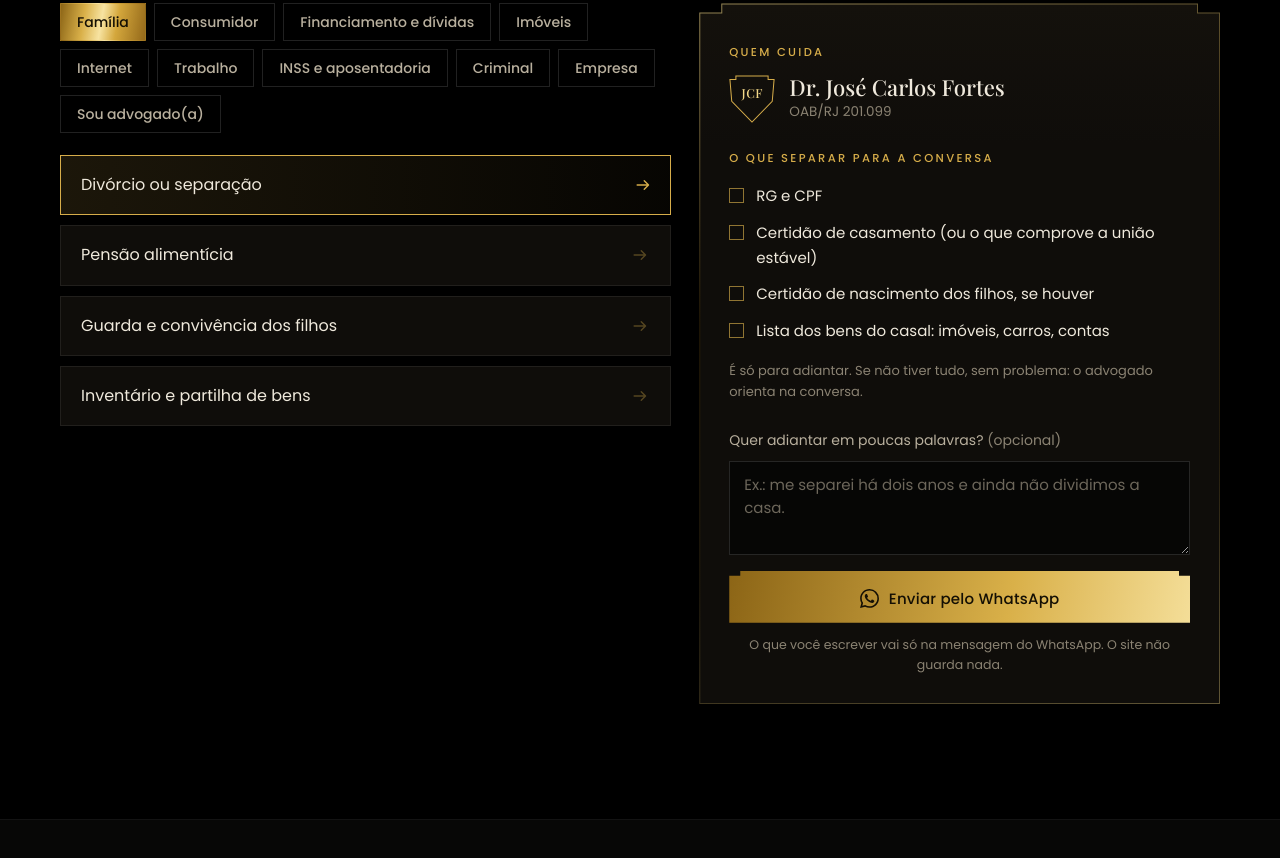
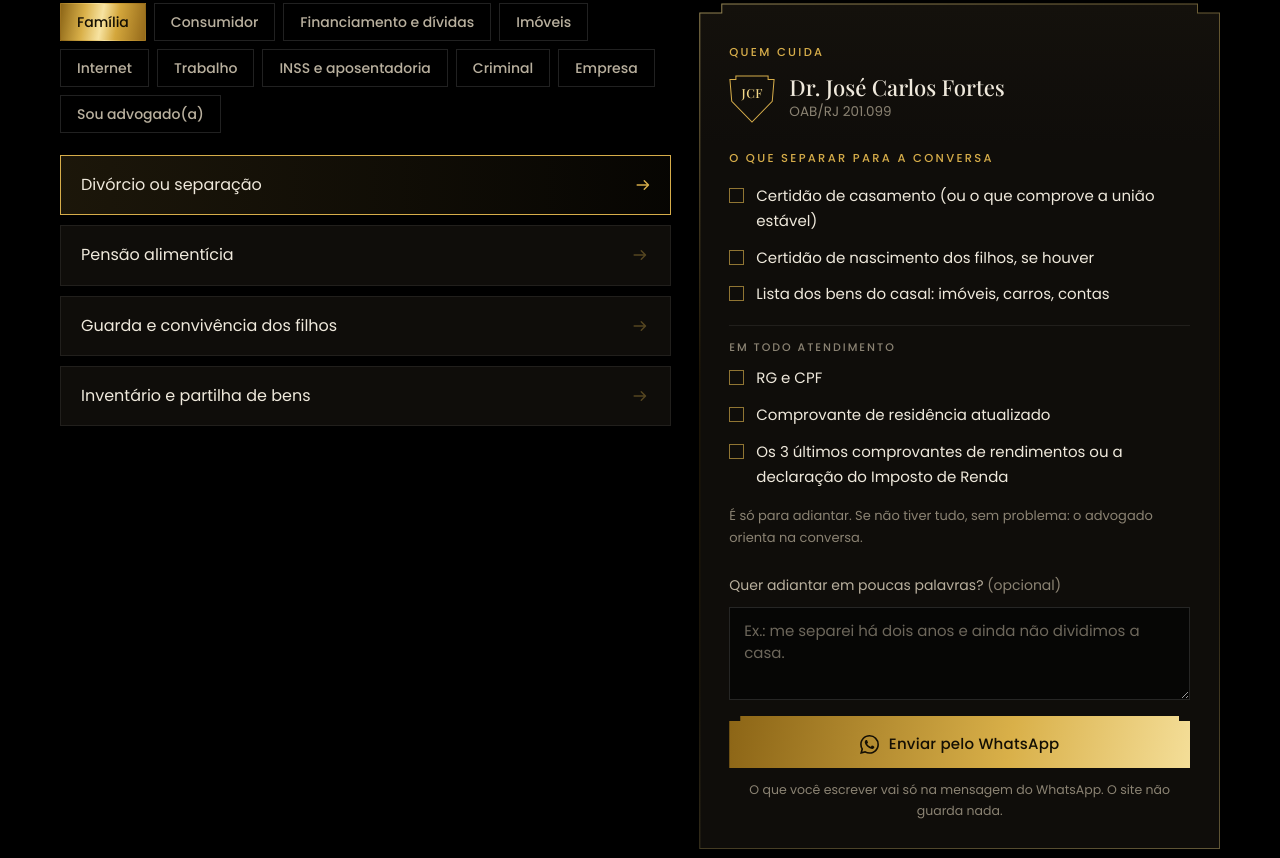
Before and after one commit to rlkxyz/JC-Fortes-Advocacia, a plain HTML site: page index.html in a window 1280 px wide. Shown: the part 2422-3280 px from the top of the page. Drawn offline with Linux system fonts and the light colour scheme.

Commit message:
Documentos de todo atendimento: comprovante de residência e rendimentos ou IR
Pedido do Dr. José Carlos: RG e CPF, comprovante de residência atualizado e os 3
últimos comprovantes de rendimentos ou IR aparecem em todo assunto de pessoa física.

Co-Authored-By: Claude Opus 5.5 <noreply@anthropic.com>

```diff
--- a/css/estilo.css
+++ b/css/estilo.css
@@ -375,6 +375,11 @@ button, textarea { font: inherit; color: inherit; }
   content: ""; flex: none; width: 15px; height: 15px; margin-top: 4px;
   border: 1px solid rgba(214, 173, 74, 0.65);
 }
+.caso-docs .caso-docs-titulo {
+  margin-top: 12px; padding: 12px 0 4px; border-top: 1px solid var(--fio);
+  font-size: 11px; font-weight: 500; letter-spacing: 0.18em; text-transform: uppercase; color: var(--texto-3);
+}
+.caso-docs .caso-docs-titulo::before { display: none; }
 .caso-dica { margin-top: 10px; font-size: 13px; color: var(--texto-3); }
 .caso-campo { display: block; margin: 24px 0 16px; }
 .caso-campo span { font-size: 14px; color: var(--texto-2); }
--- a/index.html
+++ b/index.html
@@ -243,8 +243,10 @@
           <p class="caso-nota" id="caso-nota" hidden></p>
           <p class="caso-rotulo">O que separar para a conversa</p>
           <ul class="caso-docs" id="caso-docs">
+            <li>Documentos que tiver sobre o caso</li>
             <li>RG e CPF</li>
-            <li>Documentos que tiver sobre o caso</li>
+            <li>Comprovante de residência atualizado</li>
+            <li>Os 3 últimos comprovantes de rendimentos ou a declaração do Imposto de Renda</li>
           </ul>
           <p class="caso-dica">É só para adiantar. Se não tiver tudo, sem problema: o advogado orienta na conversa.</p>
           <label class="caso-campo" for="caso-texto">
--- a/js/app.js
+++ b/js/app.js
@@ -144,6 +144,10 @@
     nota.hidden = !n;
     docs.textContent = '';
     it.docs.forEach(d => docs.appendChild(el('li', null, d)));
+    if (!grupoAtual.semComuns && D.comuns) {
+      docs.appendChild(el('li', 'caso-docs-titulo', 'Em todo atendimento'));
+      D.comuns.forEach(d => docs.appendChild(el('li', null, d)));
+    }
     atualizarLink();
     if (window.JCAnim) window.JCAnim.painel($$('li', docs), trocouGrupo);
   }
--- a/js/casos.js
+++ b/js/casos.js
@@ -15,6 +15,10 @@
    ============================================================ */
 window.JC_CASOS = {
   whats: '5522974026263',
+  /* documentos de todo atendimento de pessoa física: pedido do Dr. José Carlos em
+     14/11/2026 ("faltou comprovante de residência atualizado e 3 últimos comprovantes
+     de rendimentos ou IR"). Empresa e correspondência não levam (semComuns). */
+  comuns: ['RG e CPF', 'Comprovante de residência atualizado', 'Os 3 últimos comprovantes de rendimentos ou a declaração do Imposto de Renda'],
   advogados: {
     jose: { sigla: 'JCF', nome: 'Dr. José Carlos Fortes', oab: 'OAB/RJ 201.099', curto: 'o Dr. José Carlos Fortes' },
     viviana: { sigla: 'VF', nome: 'Dra. Viviana Faco', oab: 'OAB/RJ 201.393', curto: 'a Dra. Viviana Faco' },
@@ -25,9 +29,9 @@ window.JC_CASOS = {
     {
       id: 'familia', nome: 'Família', quem: 'jose',
       itens: [
-        { id: 'divorcio', t: 'Divórcio ou separação', docs: ['RG e CPF', 'Certidão de casamento (ou o que comprove a união estável)', 'Certidão de nascimento dos filhos, se houver', 'Lista dos bens do casal: imóveis, carros, contas'] },
-        { id: 'pensao', t: 'Pensão alimentícia', docs: ['Seu RG e CPF e a certidão de nascimento da criança', 'Gastos da criança: escola, saúde, alimentação', 'O que souber da renda de quem vai pagar', 'Decisão ou acordo anterior, se já existir pensão'] },
-        { id: 'guarda', t: 'Guarda e convivência dos filhos', docs: ['RG e CPF', 'Certidão de nascimento da criança', 'Comprovante de residência', 'Acordos ou decisões anteriores, se houver'] },
+        { id: 'divorcio', t: 'Divórcio ou separação', docs: ['Certidão de casamento (ou o que comprove a união estável)', 'Certidão de nascimento dos filhos, se houver', 'Lista dos bens do casal: imóveis, carros, contas'] },
+        { id: 'pensao', t: 'Pensão alimentícia', docs: ['Certidão de nascimento da criança', 'Gastos da criança: escola, saúde, alimentação', 'O que souber da renda de quem vai pagar', 'Decisão ou acordo anterior, se já existir pensão'] },
+        { id: 'guarda', t: 'Guarda e convivência dos filhos', docs: ['Certidão de nascimento da criança', 'Acordos ou decisões anteriores, se houver'] },
         { id: 'inventario', t: 'Inventário e partilha de bens', docs: ['Certidão de óbito', 'Documentos dos herdeiros', 'Documentos dos bens: matrícula do imóvel, documento do carro, extratos', 'Testamento, se houver'] }
       ]
     },
@@ -35,7 +39,7 @@ window.JC_CASOS = {
       id: 'consumidor', nome: 'Consumidor', quem: 'jose',
       nota: 'Guarde protocolos, prints e comprovantes: são eles que contam a história.',
       itens: [
-        { id: 'cobranca', t: 'Cobrança indevida ou nome negativado', docs: ['RG e CPF', 'Faturas ou boletos cobrados', 'Print ou carta da negativação', 'Números de protocolo do atendimento'] },
+        { id: 'cobranca', t: 'Cobrança indevida ou nome negativado', docs: ['Faturas ou boletos cobrados', 'Print ou carta da negativação', 'Números de protocolo do atendimento'] },
         { id: 'golpe', t: 'Golpe bancário ou no Pix', docs: ['Extrato com a transação', 'Boletim de ocorrência', 'Prints da conversa com o golpista', 'Protocolo da reclamação no banco'] },
         { id: 'plano', t: 'Plano de saúde negou cobertura', docs: ['Carteirinha e contrato do plano', 'Pedido médico e laudo', 'Negativa do plano por escrito (ou o protocolo)', 'Comprovantes de pagamento'] },
         { id: 'compra', t: 'Compra cancelada ou produto com defeito', nota: 'Quando o sistema de pagamento falha, o fornecedor deve apresentar uma solução.', docs: ['Nota fiscal ou comprovante de pagamento', 'Prints do anúncio e da conversa com a loja', 'Fotos do defeito', 'Protocolos de atendimento'] }
@@ -44,7 +48,7 @@ window.JC_CASOS = {
     {
       id: 'dividas', nome: 'Financiamento e dívidas', quem: 'jose',
       itens: [
-        { id: 'financiamento', t: 'Revisão de financiamento de veículo', nota: 'A Justiça permite rever contratos quando há juros excessivos, cobranças indevidas ou cláusulas abusivas.', docs: ['Contrato do financiamento', 'Carnê ou boletos pagos', 'Documento do veículo', 'RG, CPF e comprovante de renda'] },
+        { id: 'financiamento', t: 'Revisão de financiamento de veículo', nota: 'A Justiça permite rever contratos quando há juros excessivos, cobranças indevidas ou cláusulas abusivas.', docs: ['Contrato do financiamento', 'Carnê ou boletos pagos', 'Documento do veículo'] },
         { id: 'execucao', t: 'Penhora, bloqueio de conta ou leilão', nota: 'Mesmo em situação crítica, vale conhecer seus direitos antes do próximo passo do processo.', docs: ['Intimação ou citação que recebeu', 'Número do processo', 'Extrato mostrando o bloqueio', 'Documentos do bem penhorado'] }
       ]
     },
@@ -72,27 +76,27 @@ window.JC_CASOS = {
     {
       id: 'inss', nome: 'INSS e aposentadoria', quem: 'viviana',
       itens: [
-        { id: 'aposentadoria', t: 'Aposentadoria', docs: ['RG e CPF', 'Carteira de trabalho', 'Extrato do CNIS (no aplicativo Meu INSS)', 'Carnês de contribuição, se pagou por conta'] },
+        { id: 'aposentadoria', t: 'Aposentadoria', docs: ['Carteira de trabalho', 'Extrato do CNIS (no aplicativo Meu INSS)', 'Carnês de contribuição, se pagou por conta'] },
         { id: 'beneficio', t: 'Benefício negado ou cortado', docs: ['Carta de indeferimento ou de corte', 'Laudos e exames médicos', 'Extrato do CNIS (no aplicativo Meu INSS)', 'Número do benefício, se tiver'] }
       ]
     },
     {
       id: 'criminal', nome: 'Criminal', quem: 'ezio',
       itens: [
-        { id: 'intimacao', t: 'Recebi intimação ou fui chamado na delegacia', docs: ['A intimação que recebeu', 'RG e CPF', 'Boletim de ocorrência, se tiver', 'Número do inquérito ou do processo'] },
-        { id: 'defesa', t: 'Defesa em processo criminal', docs: ['Número do processo', 'Denúncia ou citação recebida', 'Documentos e nomes de testemunhas', 'RG, CPF e comprovante de residência'] },
-        { id: 'vitima', t: 'Fui vítima de um crime', docs: ['Boletim de ocorrência', 'Provas que tiver: prints, fotos, laudos', 'Nomes de testemunhas', 'RG e CPF'] }
+        { id: 'intimacao', t: 'Recebi intimação ou fui chamado na delegacia', docs: ['A intimação que recebeu', 'Boletim de ocorrência, se tiver', 'Número do inquérito ou do processo'] },
+        { id: 'defesa', t: 'Defesa em processo criminal', docs: ['Número do processo', 'Denúncia ou citação recebida', 'Documentos e nomes de testemunhas'] },
+        { id: 'vitima', t: 'Fui vítima de um crime', docs: ['Boletim de ocorrência', 'Provas que tiver: prints, fotos, laudos', 'Nomes de testemunhas'] }
       ]
     },
     {
-      id: 'empresa', nome: 'Empresa', quem: 'escritorio',
+      id: 'empresa', nome: 'Empresa', quem: 'escritorio', semComuns: true,
       nota: 'Prevenir é sempre mais acessível do que remediar.',
       itens: [
         { id: 'assessoria', t: 'Contratos e assessoria para a empresa', docs: ['CNPJ e contrato social', 'Contratos que usa hoje', 'O que quer resolver ou prevenir'] }
       ]
     },
     {
-      id: 'colega', nome: 'Sou advogado(a)', quem: 'escritorio',
+      id: 'colega', nome: 'Sou advogado(a)', quem: 'escritorio', semComuns: true,
       itens: [
         { id: 'correspondencia', t: 'Correspondência jurídica na Região dos Lagos', docs: ['Número do processo e a vara', 'O ato: audiência, protocolo, cópia ou diligência', 'Data e prazo'] }
       ]
```
